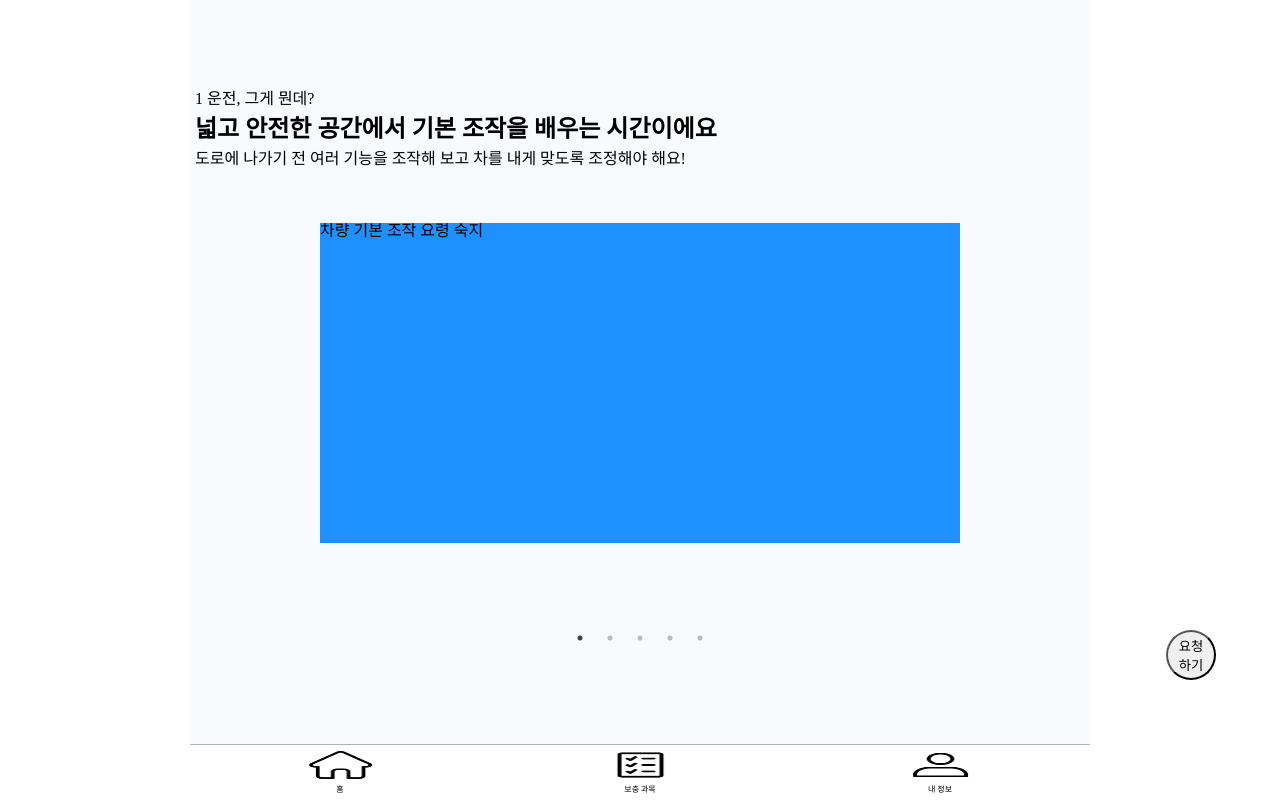
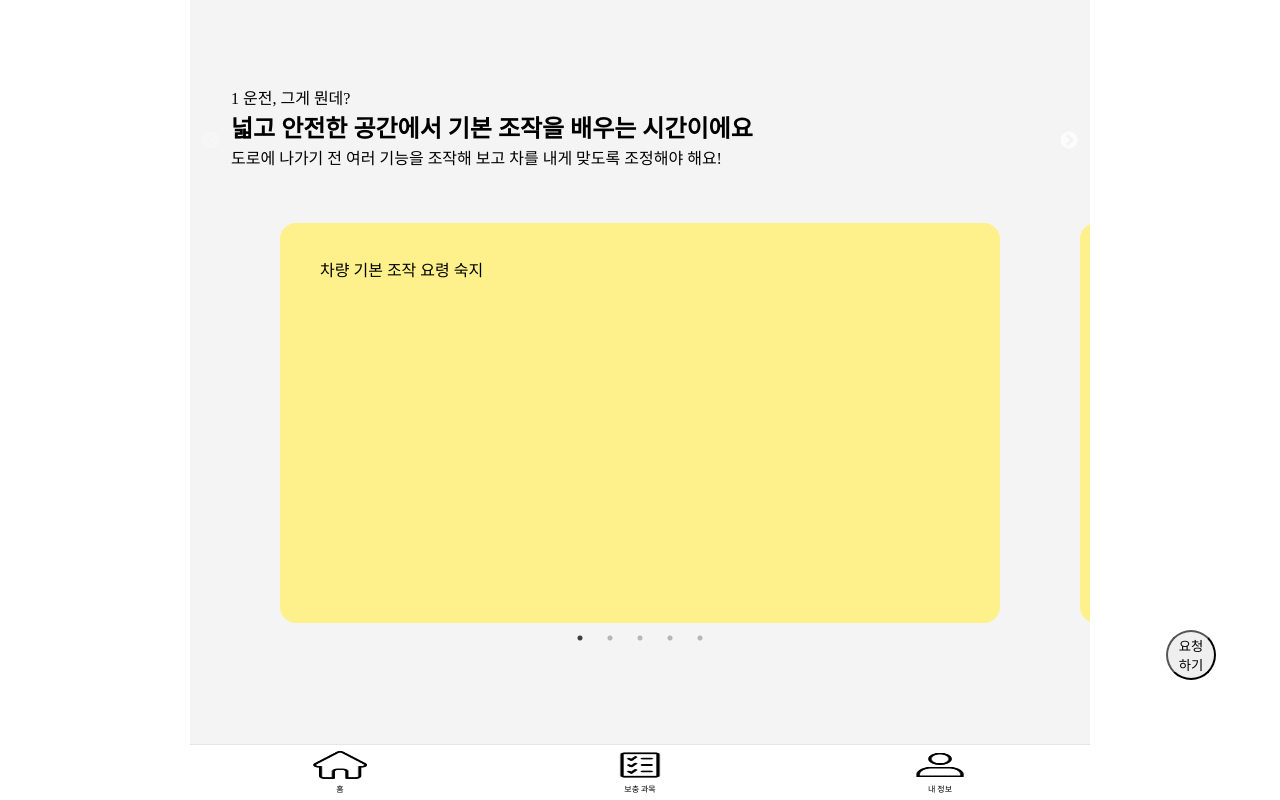
Before and after one commit to SWM-AtoZ/friendrive-client, a React (Create React App) app: page / in a window 1280 px wide. Built offline with nearby package versions, Linux system fonts and the light colour scheme; no server answers.

Commit message:
Modify Main Color

```diff
--- a/src/App.css
+++ b/src/App.css
@@ -1,5 +1,5 @@
 .section_container{
     width: 100%;
     height: 93%;
-    background-color: #f8fafc;
+    background-color: #F4F4F4;
 }
--- a/src/componenets/nav/nav.module.css
+++ b/src/componenets/nav/nav.module.css
@@ -5,7 +5,7 @@
     box-sizing: border-box;
     border-top: 0.5px;
     border-style: solid;
-    border-color: rgba(0, 0, 0, 0.3);
+    border-color: rgba(0, 0, 0, 0.1);
     display: flex;
     align-items: center;
     justify-content: space-around;
@@ -22,7 +22,7 @@
 }
 
 .img{
-    width :35%;
+    width :30%;
     height:50%;
 }
 
--- a/src/pages/home/home.module.css
+++ b/src/pages/home/home.module.css
@@ -7,6 +7,8 @@ overflow: hidden;
 width: 100%;
 height: 30%;
 padding-top: 10%;
+padding-left: 4%;
+padding-right: 4%;
 box-sizing: border-box;
 border-color: rgba(0, 0, 0, 0.5);
 border-style: solid;
@@ -22,6 +24,7 @@ font-size: x-large;
 font-weight: bold;
 padding-left: 5px;
 margin-top: 10px;
+width: 80%;
 }
 
 .section_explain_discription{
@@ -49,7 +52,9 @@ width:100%;
 }
 
 .setction_innerbox{
-    background-color: dodgerblue;
+    background-color: #fef08a;
+    border-radius: 1rem;
+    padding:5%;
     width: 80%;
     height: 80%;
     margin: auto;
```
